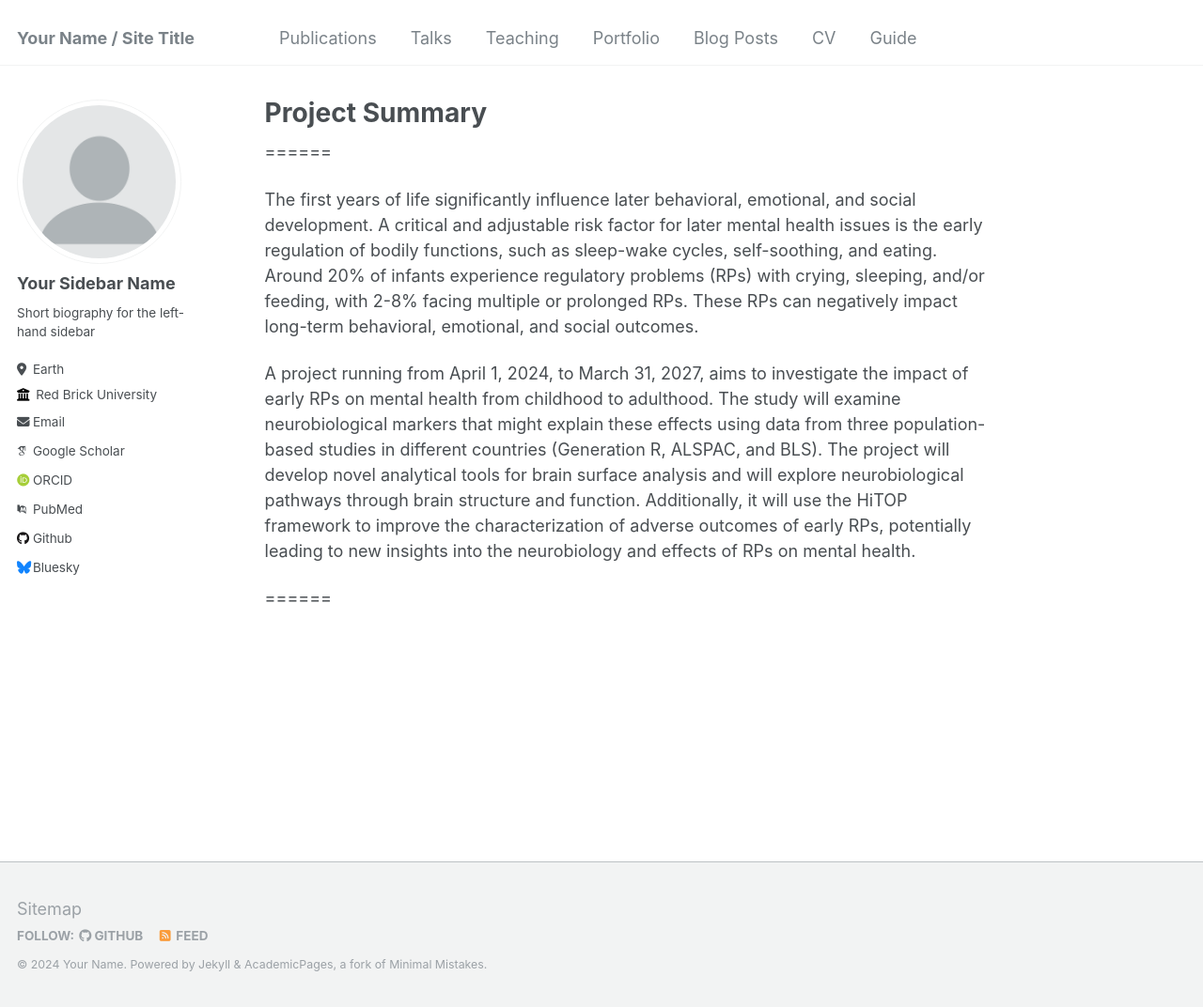
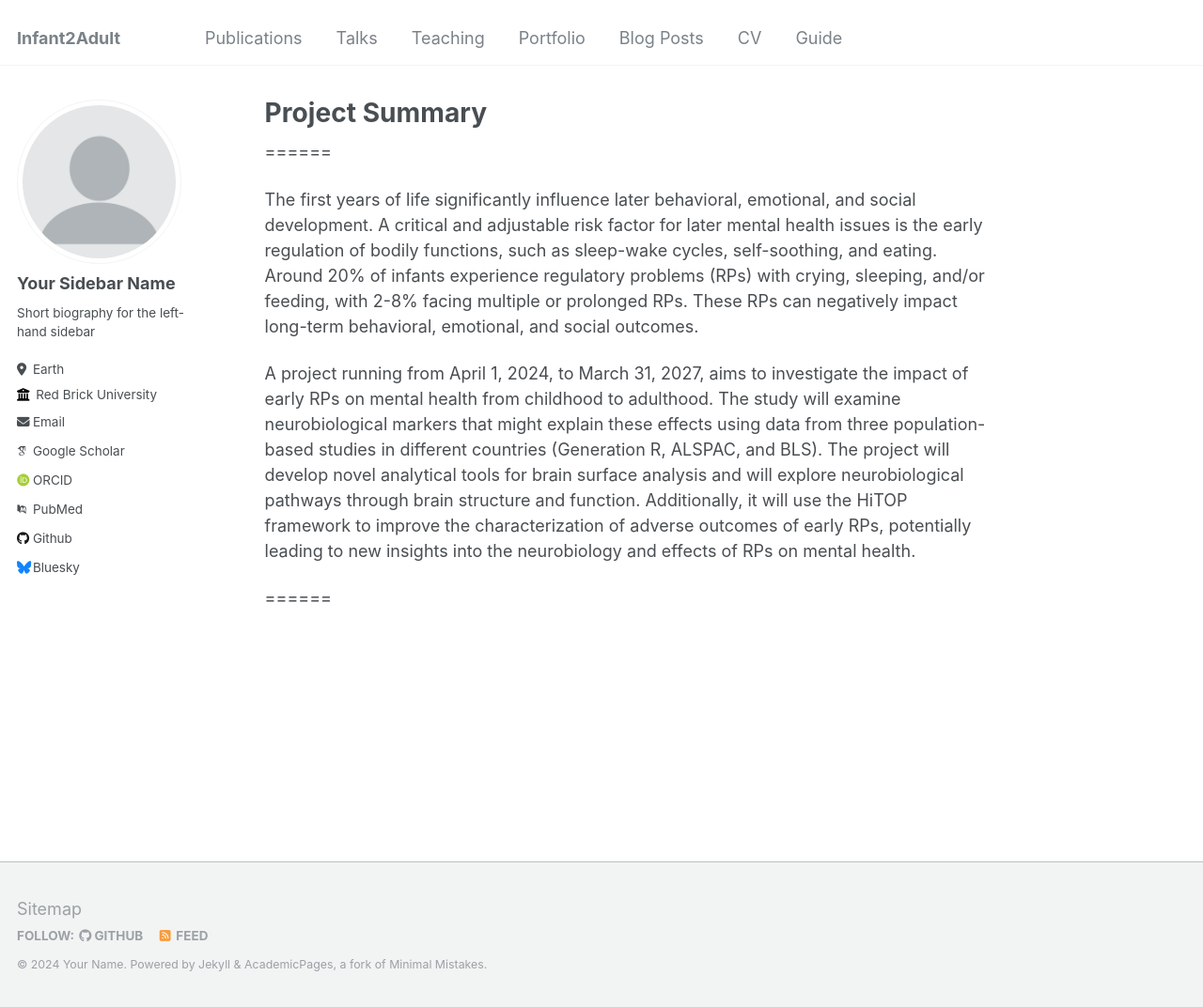
Before and after one commit to Infant2Adult/Infant2Adult, a Jekyll site: the page built from _pages/about.md, in a window 1280 px wide and 1072 px high. Shown: the whole window at 94% size. Built offline with Jekyll 4.4.1, drawn with Linux system fonts in a browser that asks for light colours; some web fonts are replaced.

Commit message:
Update _config.yml

```diff
--- a/_config.yml
+++ b/_config.yml
@@ -8,7 +8,7 @@
 
 # Basic Site Settings
 locale                   : "en-US"
-title                    : "Your Name / Site Title"
+title                    : "Infant2Adult"
 title_separator          : "-"
 name                     : &name "Your Name"
 description              : &description "personal description"
```
